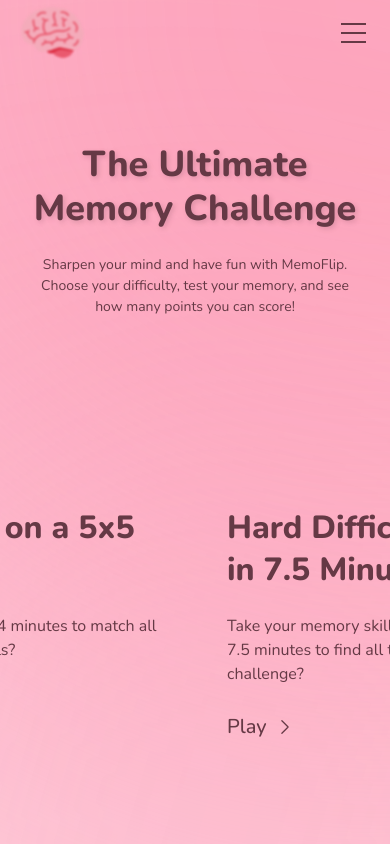
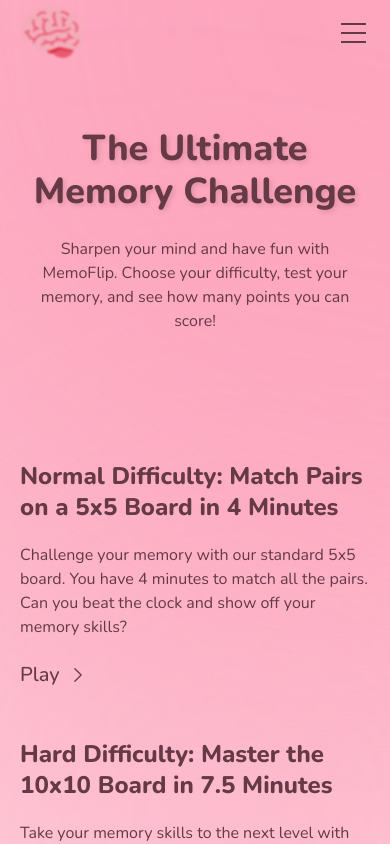
Before and after one commit to ntamasa/MemoFlip, a React (Vite) app: page / in a window 390 px wide. Shown: the top 844 px of the page. Built offline with nearby package versions, Linux system fonts and the light colour scheme.

Commit message:
add responsive home-difficulty

```diff
--- a/src/components/Difficulty.module.css
+++ b/src/components/Difficulty.module.css
@@ -1,9 +1,66 @@
 @import url(../variables.css);
 
+.difficulty {
+  width: 100%;
+  height: 64rem;
+  max-height: 64rem;
+
+  display: flex;
+  justify-content: center;
+  align-items: center;
+}
+
+.box {
+  width: 100%;
+
+  padding: 0 2rem;
+
+  display: grid;
+  grid-template-columns: 1fr;
+  grid-template-rows: repeat(2, 1fr);
+
+  justify-content: center;
+  align-items: center;
+  row-gap: 4.8rem;
+}
+
+.col {
+  width: 100%;
+  min-height: 23rem;
+
+  display: flex;
+  flex-direction: column;
+  justify-content: space-between;
+
+  gap: 1.6rem;
+}
+
+.content {
+  display: flex;
+  flex-direction: column;
+  gap: 2rem;
+}
+
+.heading {
+  font-size: 2.4rem;
+  font-weight: 800;
+
+  line-height: 130%;
+
+  color: var(--color-text);
+}
+
+.text {
+  font-size: 1.6rem;
+
+  color: var(--color-text);
+}
+
+@media screen and (min-width: 90em) {
   /* ----- SECTION ----- */
   .difficulty {
+    height: 46rem;
     max-height: 46rem;
-  height: 46rem;
 
     display: flex;
     justify-content: center;
@@ -16,14 +73,17 @@
 
     display: grid;
     grid-template-columns: repeat(2, 1fr);
+    grid-template-rows: 1fr;
+
     justify-content: center;
     align-items: center;
+    row-gap: 0;
     column-gap: 6.4rem;
   }
 
   .col {
     width: 62.4rem;
-  min-height: 23.6rem;
+    height: 23rem;
 
     display: flex;
     flex-direction: column;
@@ -52,5 +112,4 @@
 
     color: var(--color-text);
   }
-
-/* ----- BUTTON ----- */
+}
--- a/src/components/Header.module.css
+++ b/src/components/Header.module.css
@@ -31,7 +31,7 @@
 }
 
 .headingText {
-  font-size: 1.4rem;
+  font-size: 1.6rem;
   font-weight: 400;
 
   text-align: center;
```
Lines whose indentation alone changed are shown as unchanged.
